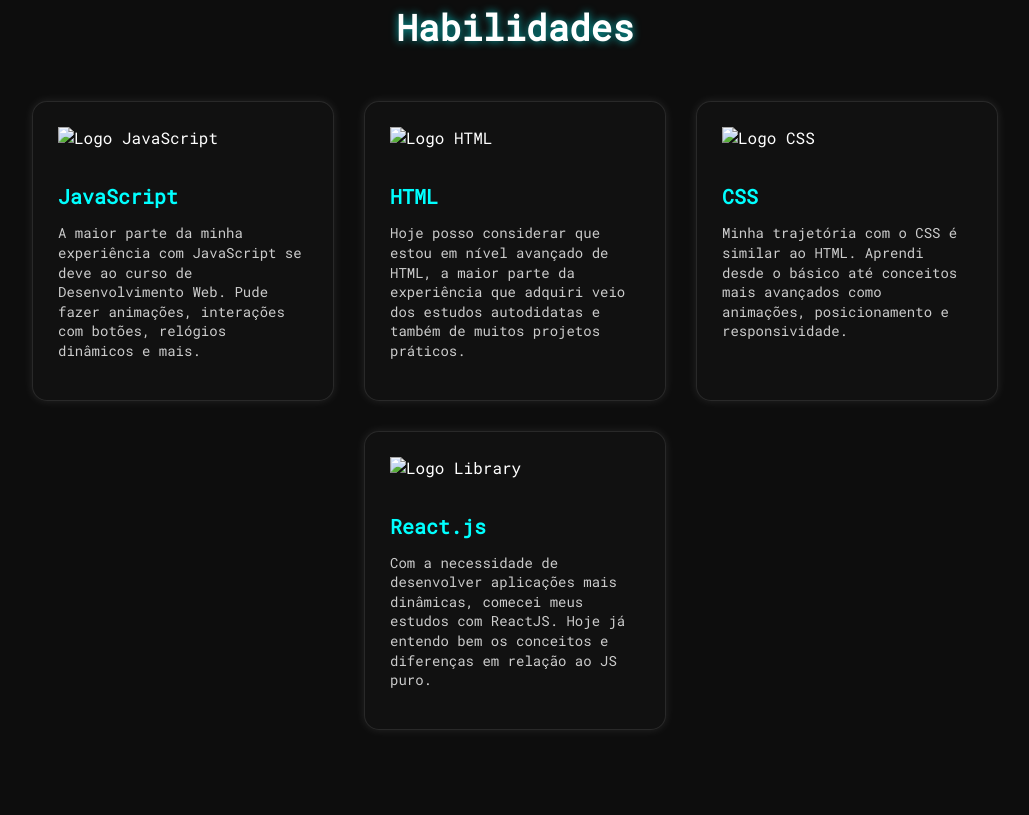
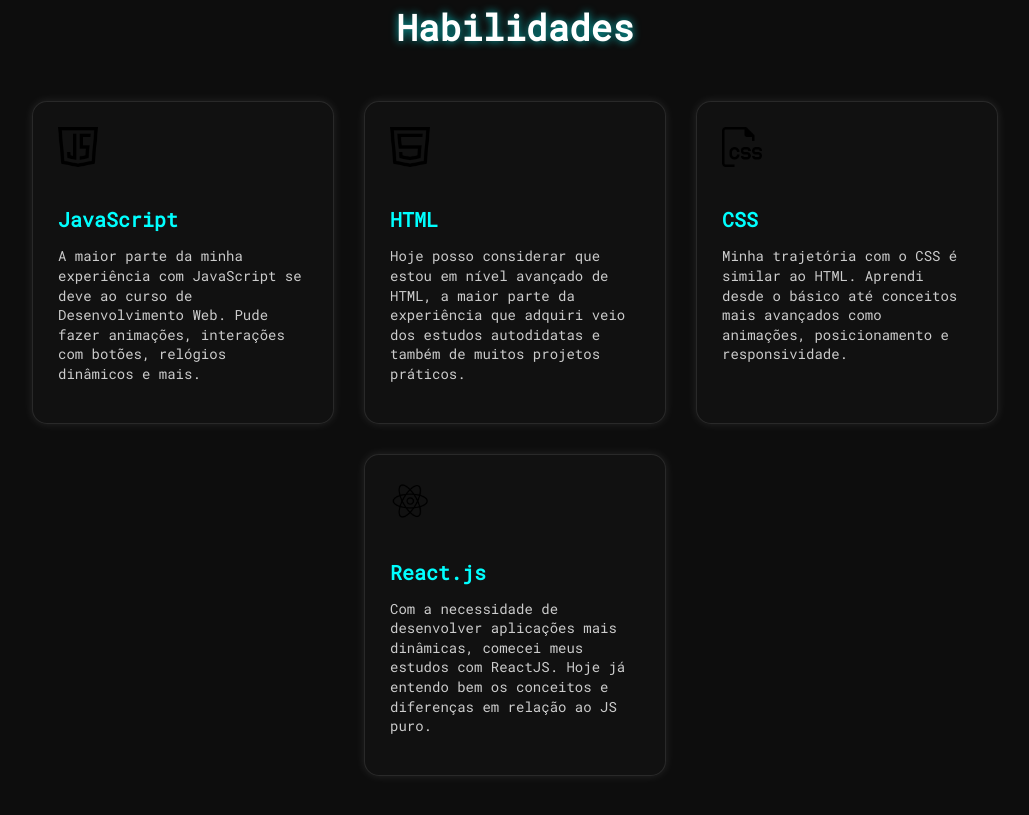
Before and after one commit to StarUpp1/portfolio, a plain HTML site: page index.html in a window 1280 px wide. Shown: the part 2697-3512 px from the top of the page, without its empty margins (125-1154 px from the left). Drawn offline with nearby package versions, Linux system fonts and the light colour scheme.

Commit message:
Add files via upload

```diff
--- a/index.html
+++ b/index.html
@@ -157,7 +157,7 @@
     <h2>Habilidades</h2>
     <div class="skills-container">
       <div class="skill-card" data-aos="fade-up" data-aos-delay="100">
-       <img src="img/java-script.png" alt="Logo JavaScript" class="logo" />
+       <img src="java-script.png" alt="Logo JavaScript" class="logo" />
 
         <h3>JavaScript</h3>
         <p>
@@ -167,7 +167,7 @@
         </p>
       </div>
       <div class="skill-card" data-aos="fade-up" data-aos-delay="200">
-        <img src="img/html.png" alt="Logo HTML" />
+        <img src="html.png" alt="Logo HTML" />
 
         <h3>HTML</h3>
         <p>
@@ -177,7 +177,7 @@
         </p>
       </div>
       <div class="skill-card" data-aos="fade-up" data-aos-delay="300">
-        <img src="img/css.png" alt="Logo CSS" class="logo" />
+        <img src="css.png" alt="Logo CSS" class="logo" />
 
         <h3>CSS</h3>
         <p>
@@ -186,7 +186,7 @@
         </p>
       </div>
       <div class="skill-card" data-aos="fade-up" data-aos-delay="400">
-        <img src="img/library.png" alt="Logo Library" class="logo" />
+        <img src="library.png" alt="Logo Library" class="logo" />
 
         <h3>React.js</h3>
         <p>
```
